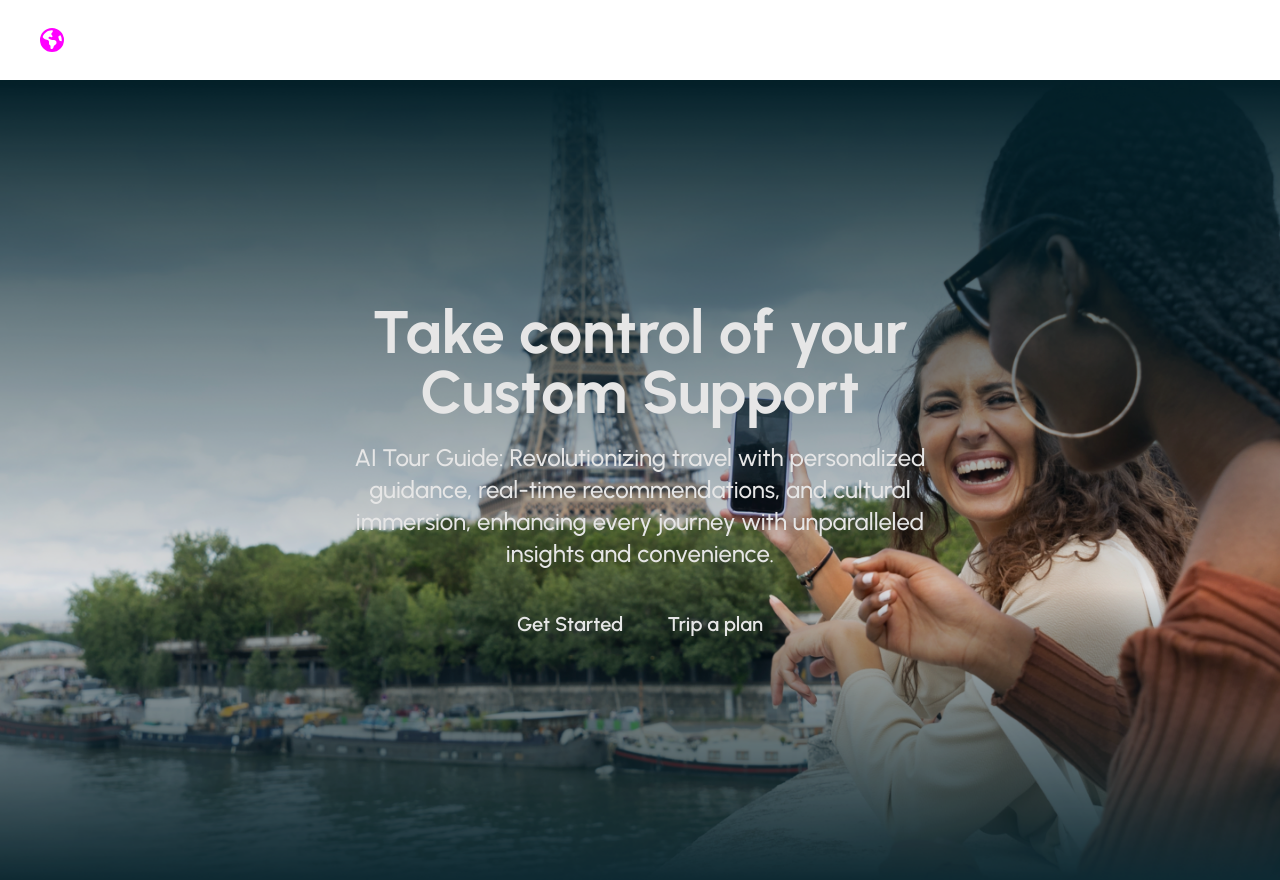
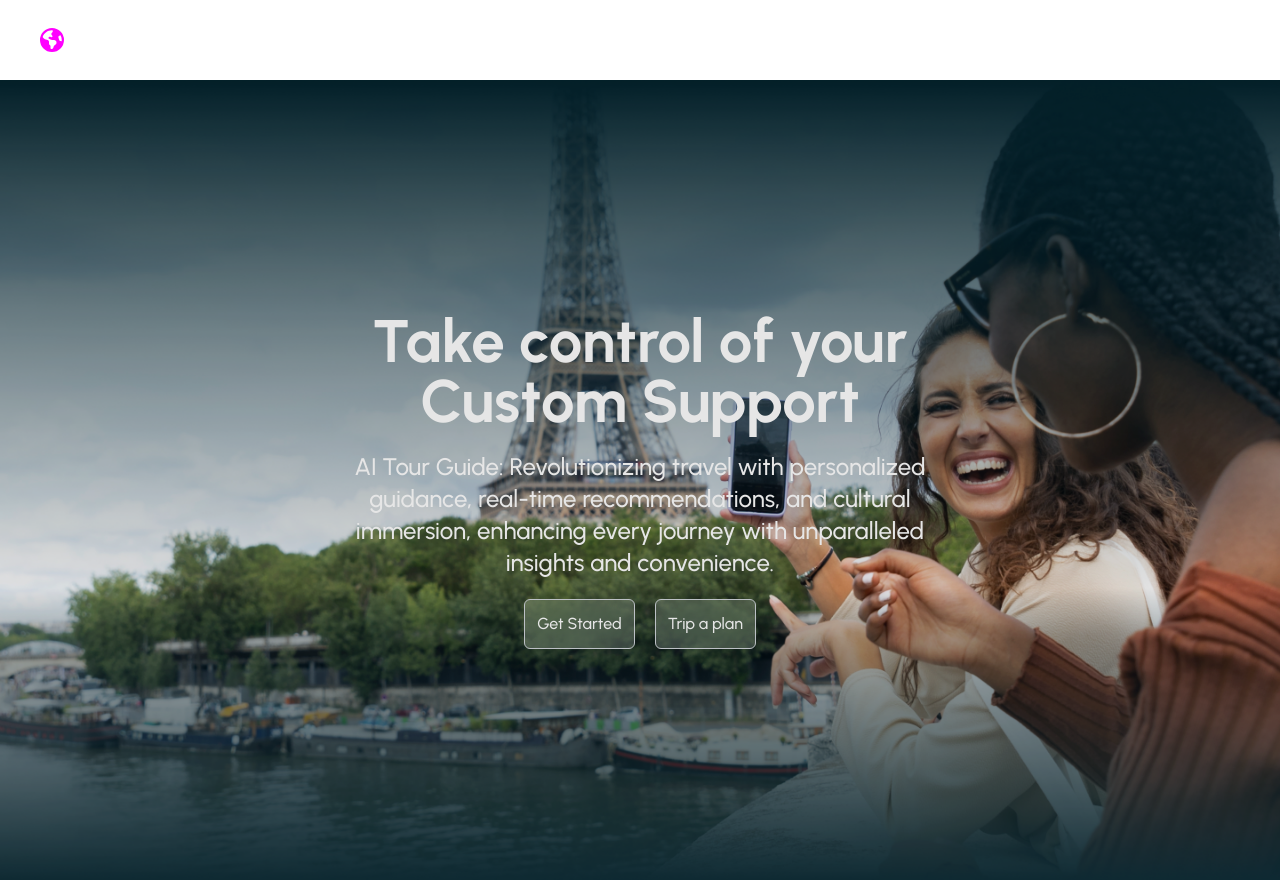
Before and after one commit to itsmeneil23/nomad-frontend, a Next.js app: page / in a window 1280 px wide. Built offline with nearby package versions, Linux system fonts and the light colour scheme.

Commit message:
made loader to every component

```diff
--- a/src/app/layout.jsx
+++ b/src/app/layout.jsx
@@ -1,7 +1,6 @@
 import { Urbanist } from "next/font/google";
 import Image from "next/image";
 import "./globals.css";
-import Loader from "./places/_components/Loader";
 
 const urbanist = Urbanist({ subsets: ["latin"] });
 
--- a/src/app/page.jsx
+++ b/src/app/page.jsx
@@ -18,13 +18,13 @@ export default function Home() {
         <div className="flex items-center justify-center gap-5">
           <Link
             href={"/places"}
-            className="py-5 px-3 rounded-md text-white font-semibold text-xl brightness-150"
+            className="bg-white text-white bg-opacity-20 backdrop-blur-lg backdrop-filter backdrop-saturate-150 border border-gray-300 rounded-md p-3 font-medium brightness-100"
           >
             Get Started
           </Link>
           <Link
             href={"/planner"}
-            className="py-5 px-3 rounded-md text-white font-semibold text-xl brightness-150"
+            className="bg-white text-white bg-opacity-20 backdrop-blur-lg backdrop-filter backdrop-saturate-150 border border-gray-300 rounded-md p-3 font-medium brightness-100"
           >
             Trip a plan
           </Link>
--- a/src/app/places/_components/Loader.jsx
+++ /dev/null
@@ -1,15 +0,0 @@
-import React from "react";
-
-const Loader = () => {
-  return (
-    <div>
-      <svg
-        className="animate-spin h-5 w-5 mr-3 "
-        viewBox="0 0 24 24"
-      >
-      </svg>
-    </div>
-  );
-};
-
-export default Loader;
```
